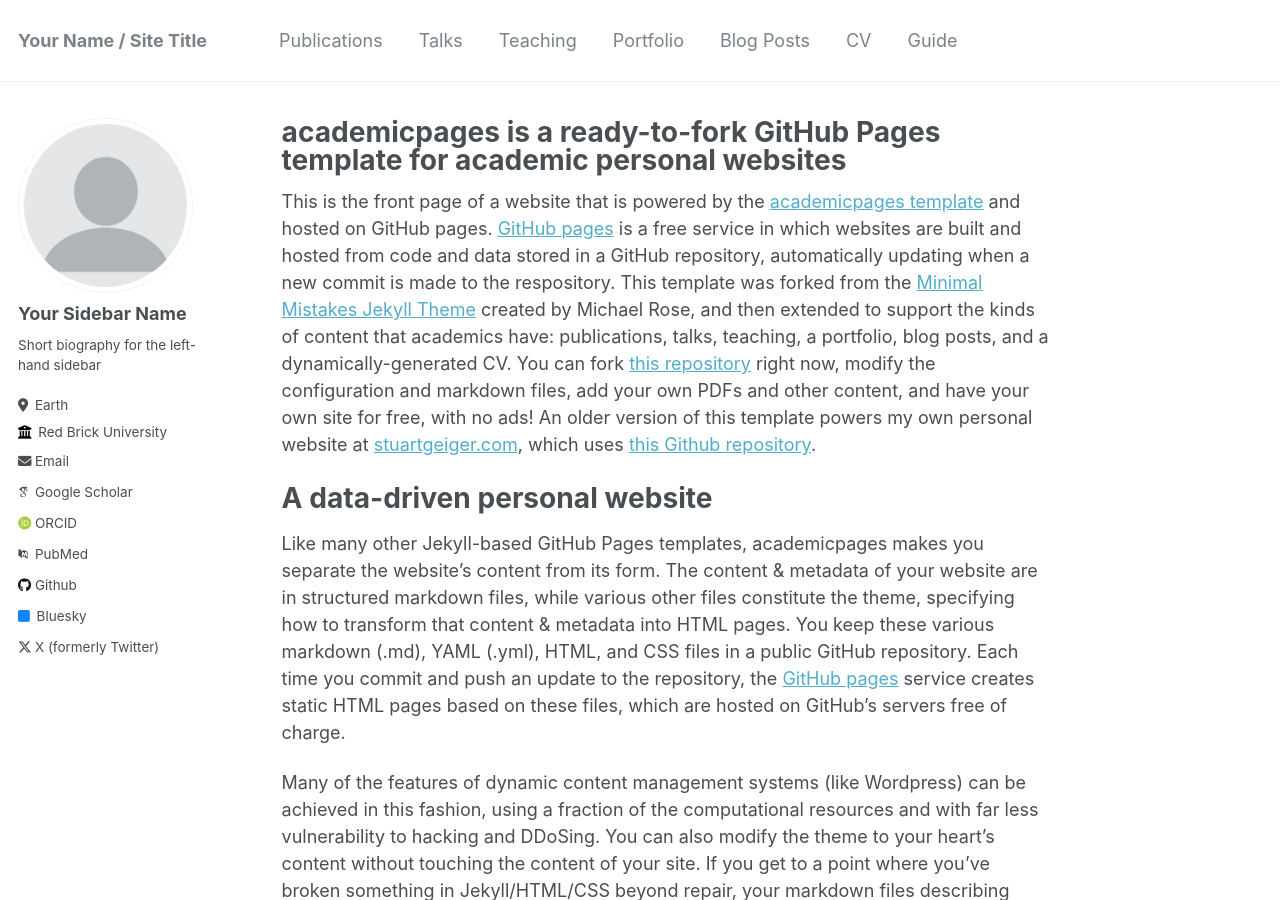
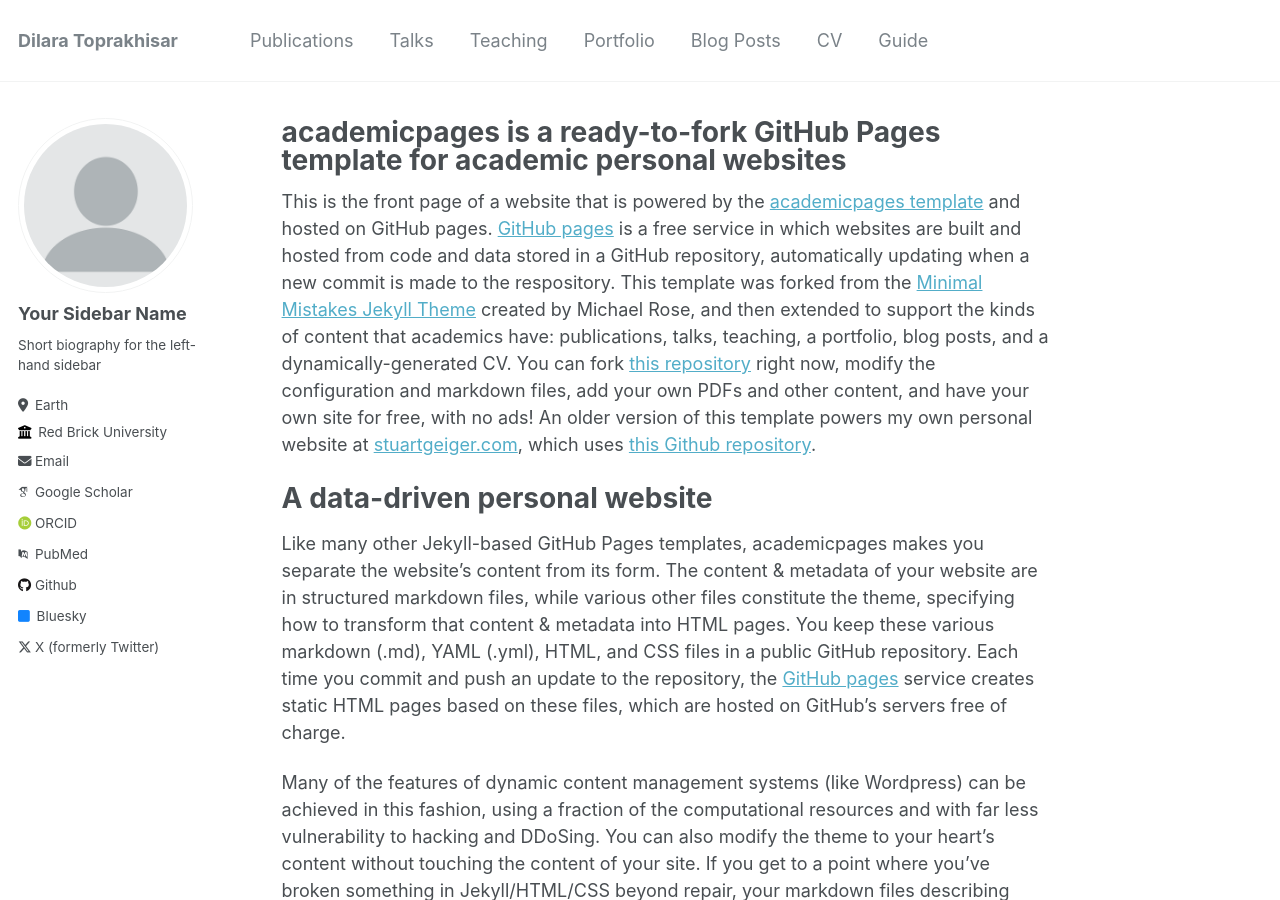
Before and after one commit to dilaratoprakhisar/dilaratoprakhisar.github.io, a Jekyll site: the page built from _pages/about.md, in a window 1280 px wide and 900 px high. Built offline with Jekyll 4.4.1, drawn with Linux system fonts in a browser that asks for light colours; some web fonts are replaced.

Commit message:
Update _config.yml
Signed-off-by: dilaratoprakhisar <114151637+dilaratoprakhisar@users.noreply.github.com>

```diff
--- a/_config.yml
+++ b/_config.yml
@@ -8,11 +8,11 @@
 
 # Basic Site Settings
 locale                   : "en-US"
-title                    : "Your Name / Site Title"
+title                    : "Dilara Toprakhisar"
 title_separator          : "-"
 name                     : &name "Your Name"
 description              : &description "personal description"
-url                      : https://academicpages.github.io # the base hostname & protocol for your site e.g. "https://mmistakes.github.io"
+url                      : https://dilaratoprakhisar.github.io # the base hostname & protocol for your site e.g. "https://mmistakes.github.io"
 baseurl                  : "" # the subpath of your site, e.g. "/blog"
 repository               : "academicpages/academicpages.github.io"
 
```
